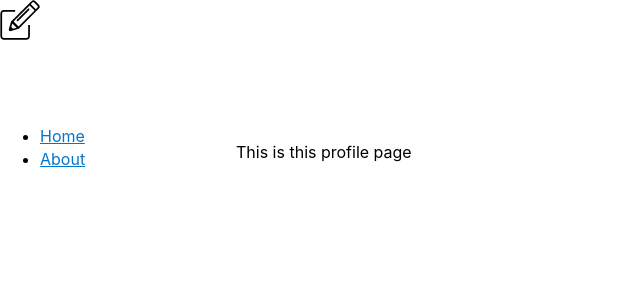
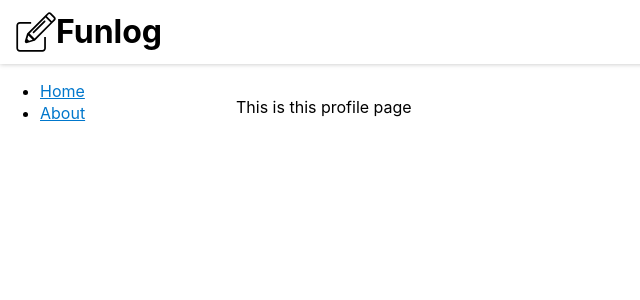
Before and after one commit to junbae2/junbae2.github.io, a React app: page /about in a window 1280 px wide. Shown: the top 300 px of the page, without its empty margins (0-640 px from the left). Built offline with nearby package versions, Linux system fonts and the light colour scheme.

Commit message:
Apply the styled to Header

```diff
--- a/src/components/Header.js
+++ b/src/components/Header.js
@@ -1,11 +1,32 @@
 import React from 'react'
+import styled from 'styled-components'
+
 import logo from '../img/logo.svg'
+
+const HeaderBar = styled.header`
+  width: 100%;
+  padding: 0.5em 1em;
+  display: flex;
+  height: 64px;
+  position: fixed;
+  align-items: center;
+  background-color: #fff;
+  box-shadow: 0 0 5px 0 rgba(0, 0, 0, 0.25);
+  z-index: 1;
+`
+
+const LogoText = styled.h1`
+  margin: 0;
+  padding: 0;
+  display: inline;
+`
 
 const Header = () => {
   return (
-    <header>
+    <HeaderBar>
       <img src={logo} alt="Funlog Logo" height="40"/>
-    </header>
+      <LogoText>Funlog</LogoText>
+    </HeaderBar>
   )
 }
 
```
